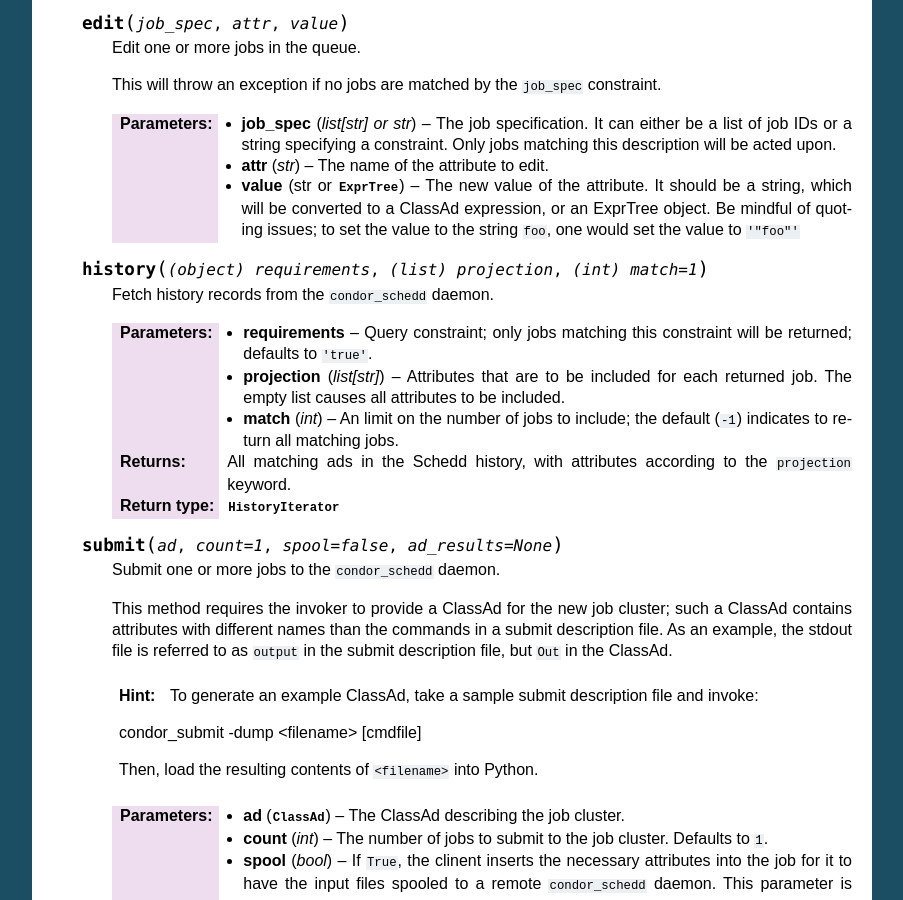
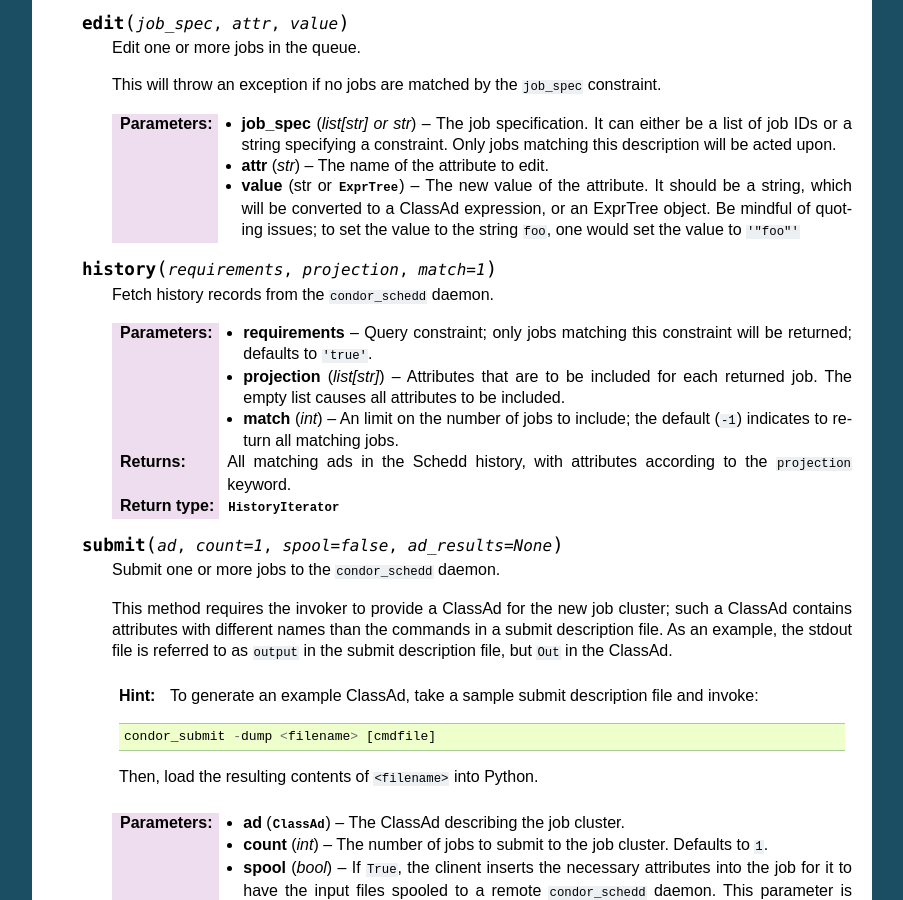
Before and after one commit to htcondor/htcondor-python, a Sphinx documentation site: the page built from docs/htcondor.rst, in a window 1280 px wide and 900 px high, scrolled down 2484 px. Shown: the whole window, without its empty margins (198-1101 px from the left). Built offline with Sphinx 7.4.7, drawn with Linux system fonts in a browser that asks for light colours; cross-references to code outside the pages are shown as plain code.

Commit message:
Touch-up formatting from last commit.

```diff
--- a/docs/htcondor.rst
+++ b/docs/htcondor.rst
@@ -163,7 +163,7 @@ Module Classes
          issues; to set the value to the string ``foo``, one would set the value to ``'"foo"'``
       :type value: str or :class:`~classad.ExprTree`
 
-   .. method:: history( (object) requirements, (list) projection, (int) match=1 )
+   .. method:: history( requirements, projection, match=1 )
 
       Fetch history records from the ``condor_schedd`` daemon.
 
@@ -191,7 +191,7 @@ Module Classes
       .. hint:: To generate an example ClassAd, take a sample submit description
          file and invoke::
 
-         condor_submit -dump <filename> [cmdfile]
+            condor_submit -dump <filename> [cmdfile]
 
          Then, load the resulting contents of ``<filename>`` into Python.
 
```
